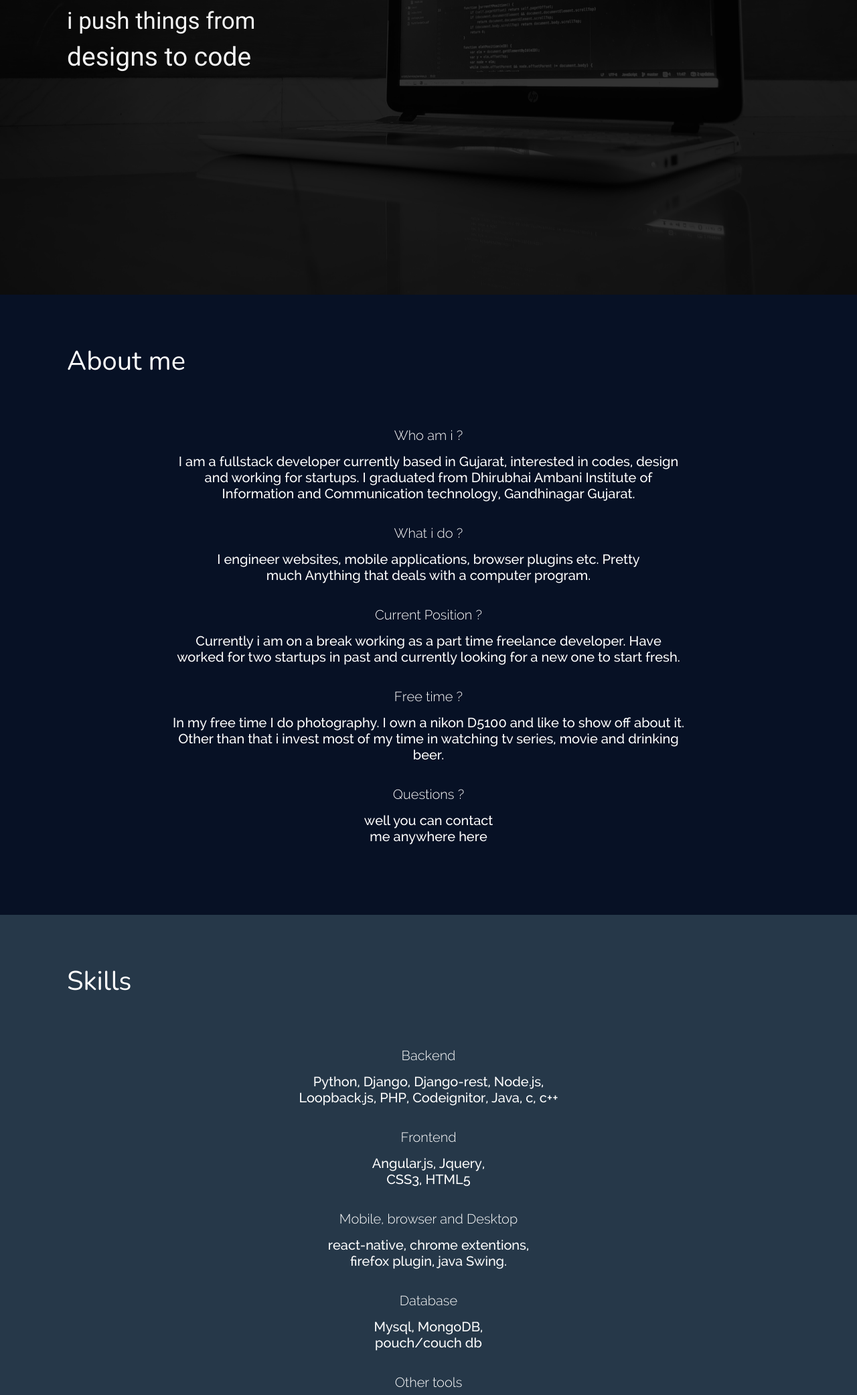
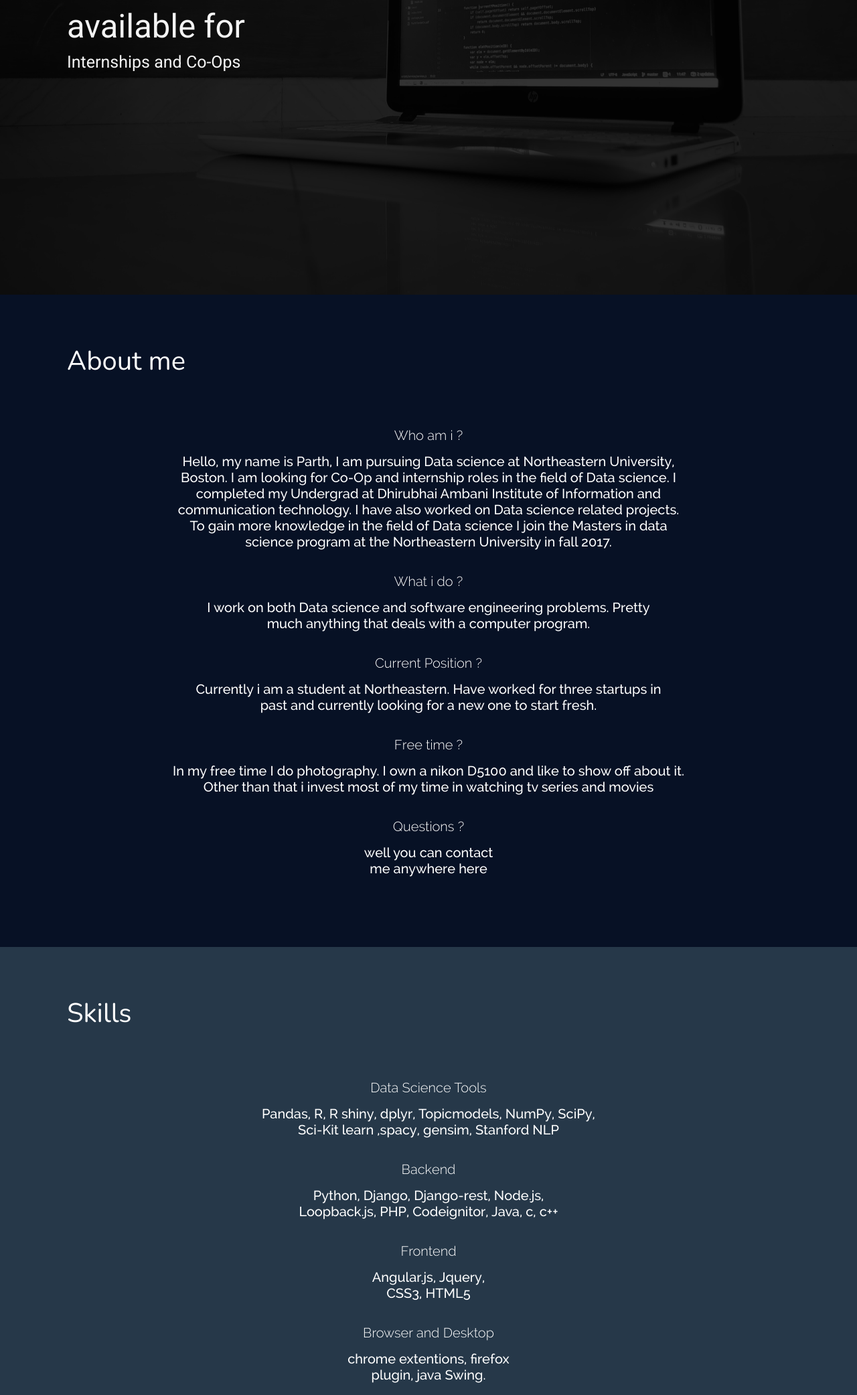
Before and after one commit to ParthTandel/parthtandel.github.io, a website: page index.html in a window 1280 px wide. Shown: the part 420-2503 px from the top of the page at 67% size. Drawn offline with nearby package versions, Linux system fonts and the light colour scheme.

Commit message:
new resume added

```diff
--- a/package.json
+++ b/package.json
@@ -12,8 +12,8 @@
     "hover.css": "^2.0.2"
   },
   "devDependencies": {
-    "grunt": "^1.0.1",
-    "grunt-contrib-cssmin": "^2.0.0",
+    "grunt": "^1.0.2",
+    "grunt-contrib-cssmin": "^2.2.1",
     "grunt-contrib-imagemin": "^1.0.1",
     "grunt-contrib-uglify": "^2.2.0"
   }
--- a/styles/main.css
+++ b/styles/main.css
@@ -363,13 +363,13 @@ a:hover {
 }
 
 .intro div:nth-child(5) {
-    font-size: 35px;
+    font-size: 49px;
     /*color: #0dceda;*/
     color: #f4f4f4;
 }
 
 .intro div:nth-child(6) {
-    font-size: 39px;
+    font-size: 25px;
     margin-top: 10px;
     /*color: #0dceda;*/
     color: #f4f4f4;
@@ -462,11 +462,11 @@ a:hover {
         margin-top: 30px;
     }
     .intro div:nth-child(5) {
-        font-size: 25px;
+        font-size: 36px;
     }
     .intro div:nth-child(6) {
         margin-top: 10px;
-        font-size: 28px;
+        font-size: 19px;
     }
     #section-intro {
         background-image: none;
@@ -488,10 +488,10 @@ a:hover {
         margin-top: 30px;
     }
     .intro div:nth-child(5) {
-        font-size: 25px;
+        font-size: 36px;
     }
     .intro div:nth-child(6) {
         margin-top: 10px;
-        font-size: 28px;
+        font-size: 19px;
     }
 }
--- a/views/portfolio.html
+++ b/views/portfolio.html
@@ -35,10 +35,10 @@
             </div>
             <br>
             <div>
-                i push things from
+              available for
             </div>
             <div>
-                designs to code
+              Internships and Co-Ops
             </div>
         </div>
       </div>
@@ -53,22 +53,22 @@
         <div class="section-content-aboutMe" ng-class="{ 'animated fadeInUpBig' : activeMenu === 'About' && reverse == false , 'animated fadeInDownBig' : activeMenu === 'About' && reverse == true}">
             <div class="aboutMe-box">
                 <div class="aboutMe-que">Who am i ?</div>
-                <div class="aboutMe-ans">I am a fullstack developer currently based in Gujarat, interested in codes, design and working for startups. I graduated from Dhirubhai Ambani Institute of Information and Communication technology, Gandhinagar Gujarat. </div>
+                <div class="aboutMe-ans">Hello, my name is Parth, I am pursuing Data science at Northeastern University, Boston. I am looking for Co-Op and internship roles in the field of Data science. I completed my Undergrad at Dhirubhai Ambani Institute of Information and communication technology. I have also worked on Data science related projects. To gain more knowledge in the field of Data science I join the Masters in data science program at the Northeastern University in fall 2017.</div>
             </div>
             <div class="aboutMe-box">
                 <div class="aboutMe-que">What i do ?</div>
-                <div class="aboutMe-ans">I engineer websites, mobile applications, browser plugins etc. Pretty much Anything that deals with a computer program.</div>
+                <div class="aboutMe-ans">I work on both Data science and software engineering problems. Pretty much anything that deals with a computer program.</div>
             </div>
 
             <div class="aboutMe-box">
                 <div class="aboutMe-que">Current Position ?</div>
-                <div class="aboutMe-ans">Currently i am on a break working as a part time freelance developer. Have worked for two startups in past and currently looking for a new one to start fresh.</div>
+                <div class="aboutMe-ans">Currently i am a student at Northeastern. Have worked for three startups in past and currently looking for a new one to start fresh.</div>
             </div>
 
 
             <div class="aboutMe-box">
                 <div class="aboutMe-que">Free time ?</div>
-                <div class="aboutMe-ans">In my free time I do photography. I own a nikon D5100 and like to show off about it. Other than that i invest most of my time in watching tv series, movie and drinking beer.</div>
+                <div class="aboutMe-ans">In my free time I do photography. I own a nikon D5100 and like to show off about it. Other than that i invest most of my time in watching tv series and movies</div>
             </div>
 
 
@@ -86,6 +86,12 @@
         </div>
 
         <div class="section-content-skills" ng-class="{ 'animated fadeInUpBig' : activeMenu === 'Skills' && reverse == false , 'animated fadeInDownBig' : activeMenu === 'Skills' && reverse == true}">
+
+            <div class="aboutMe-box">
+                <div class="aboutMe-que">Data Science Tools</div>
+                <div class="aboutMe-ans">Pandas, R, R shiny, dplyr, Topicmodels, NumPy, SciPy, Sci-Kit learn ,spacy, gensim, Stanford NLP</div>
+            </div>
+
             <div class="aboutMe-box">
                 <div class="aboutMe-que"> Backend</div>
                 <div class="aboutMe-ans">Python, Django, Django-rest, Node.js, Loopback.js, PHP, Codeignitor, Java, c, c++</div>
@@ -96,8 +102,8 @@
             </div>
 
             <div class="aboutMe-box">
-                <div class="aboutMe-que">Mobile, browser and Desktop</div>
-                <div class="aboutMe-ans">react-native, chrome extentions, firefox plugin, java Swing.</div>
+                <div class="aboutMe-que">Browser and Desktop</div>
+                <div class="aboutMe-ans">chrome extentions, firefox plugin, java Swing.</div>
             </div>
 
 
@@ -105,13 +111,6 @@
                 <div class="aboutMe-que">Database</div>
                 <div class="aboutMe-ans">Mysql, MongoDB, pouch/couch db</div>
             </div>
-
-
-            <div class="aboutMe-box">
-                <div class="aboutMe-que">Other tools</div>
-                <div class="aboutMe-ans">spacy, sci-kit learn, gensim, Stanford NLP</div>
-            </div>
-
 
             <div class="aboutMe-box">
                 <div class="aboutMe-que">Currently learning</div>
```
Also changed, not shown: styles/main-min.css, 1 other file.
